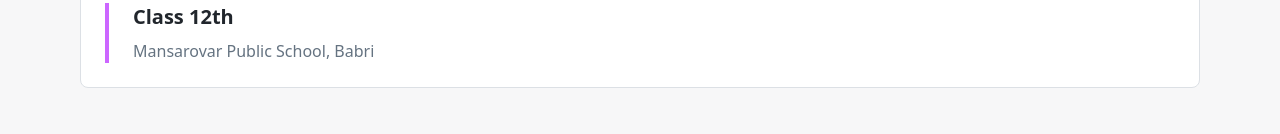
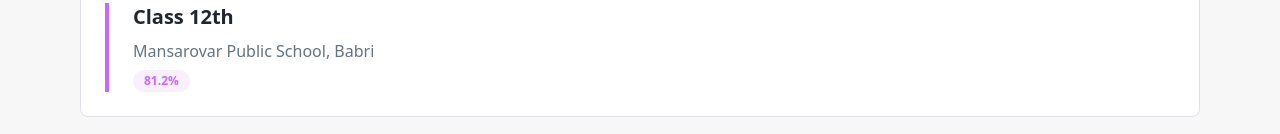
Before and after one commit to Anmolsharma2003/Anmol-s-Protofolio, a React (Vite) app: page / in a window 1280 px wide. Shown: the part 797-931 px from the top of the page. Built offline with nearby package versions, Linux system fonts and the light colour scheme.

Commit message:
Update 12th percentage
Add 12th percentage to 81.2% in the education section.

```diff
--- a/src/components/Portfolio.tsx
+++ b/src/components/Portfolio.tsx
@@ -124,9 +124,12 @@ const Portfolio = () => {
               <h3 className="text-xl font-semibold text-foreground mb-2">
                 Class 12th
               </h3>
-              <p className="text-muted-foreground">
+              <p className="text-muted-foreground mb-1">
                 Mansarovar Public School, Babri
               </p>
+              <Badge variant="secondary" className="bg-primary-glow/10 text-primary-glow">
+                81.2%
+              </Badge>
             </div>
           </CardContent>
         </Card>
```
